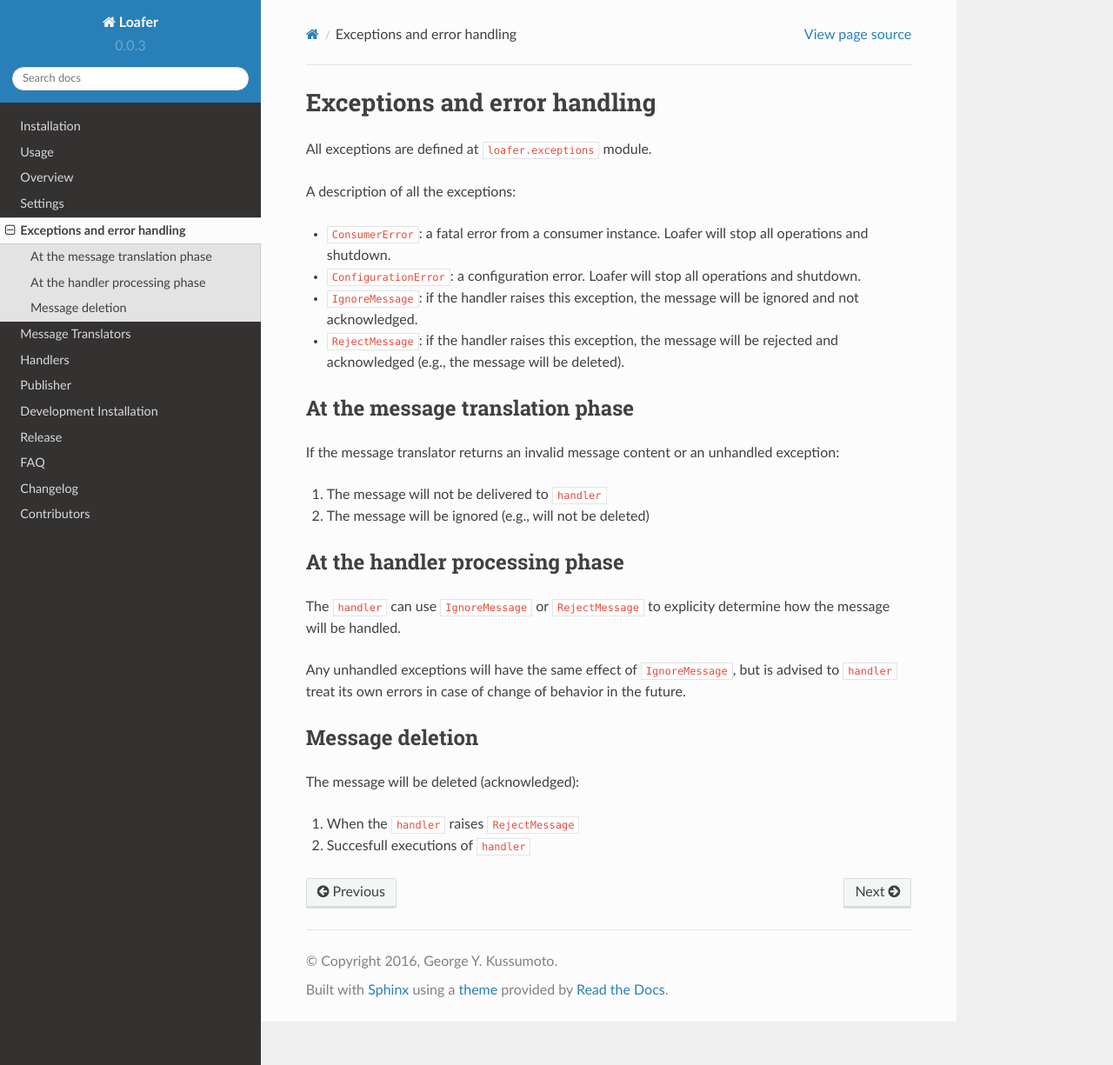
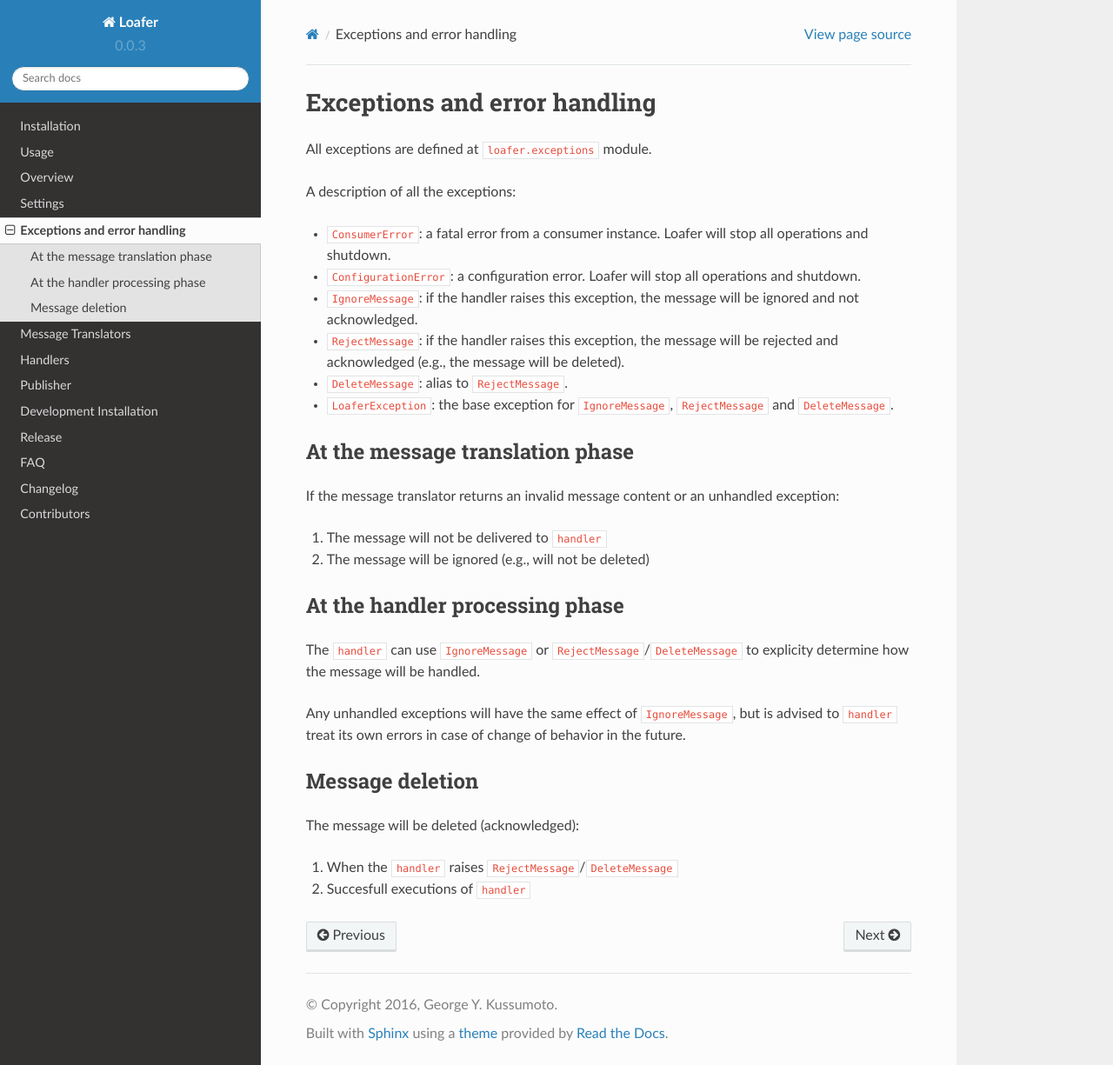
Before and after one commit to georgeyk/loafer, a Sphinx documentation site: the page built from docs/source/exceptions.rst, in a window 1280 px wide and 1225 px high. Shown: the whole window at 87% size. Built offline with Sphinx 7.4.7 and the Read the Docs theme 2.0.0, drawn with Linux system fonts in a browser that asks for light colours; pages that are not in the unit, such as notebooks, are missing from menus.

Commit message:
Update exception docs

```diff
--- a/docs/source/exceptions.rst
+++ b/docs/source/exceptions.rst
@@ -18,6 +18,11 @@ A description of all the exceptions:
 * ``RejectMessage``: if the handler raises this exception, the message will
   be rejected and acknowledged (e.g., the message will be deleted).
 
+* ``DeleteMessage``: alias to ``RejectMessage``.
+
+* ``LoaferException``: the base exception for ``IgnoreMessage``, ``RejectMessage`` and
+  ``DeleteMessage``.
+
 
 At the message translation phase
 ~~~~~~~~~~~~~~~~~~~~~~~~~~~~~~~~
@@ -32,7 +37,7 @@ exception:
 At the handler processing phase
 ~~~~~~~~~~~~~~~~~~~~~~~~~~~~~~~
 
-The ``handler`` can use ``IgnoreMessage`` or ``RejectMessage`` to explicity
+The ``handler`` can use ``IgnoreMessage`` or ``RejectMessage``/``DeleteMessage`` to explicity
 determine how the message will be handled.
 
 Any unhandled exceptions will have the same effect of ``IgnoreMessage``, but
@@ -45,5 +50,5 @@ Message deletion
 
 The message will be deleted (acknowledged):
 
-1. When the ``handler`` raises ``RejectMessage``
+1. When the ``handler`` raises ``RejectMessage``/``DeleteMessage``
 2. Succesfull executions of ``handler``
```
